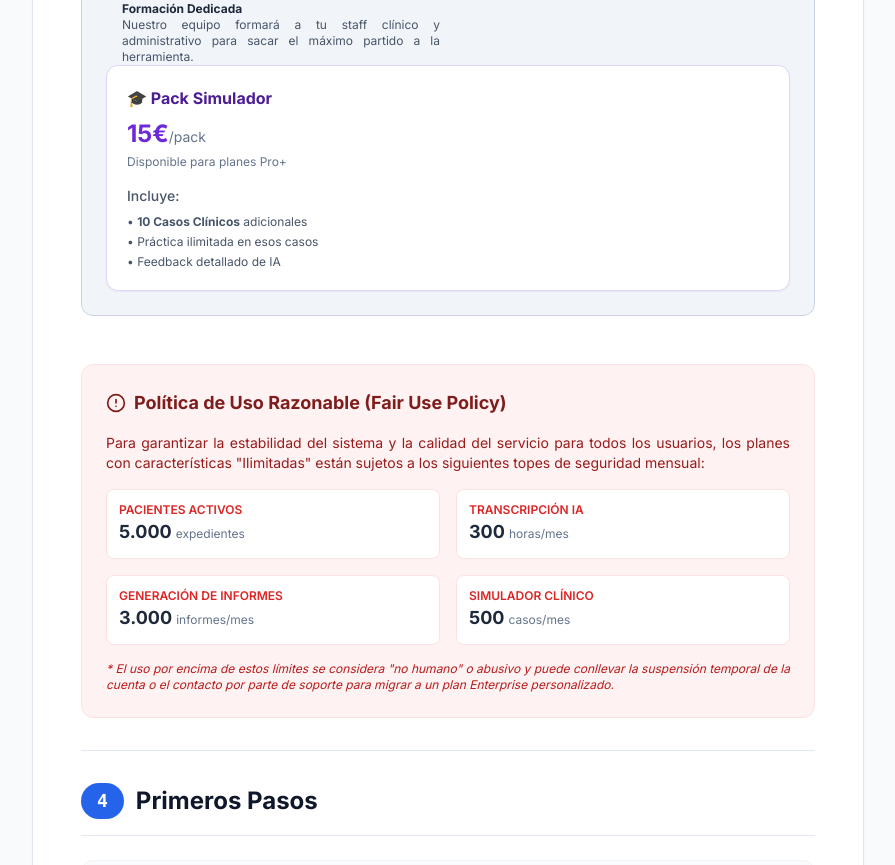
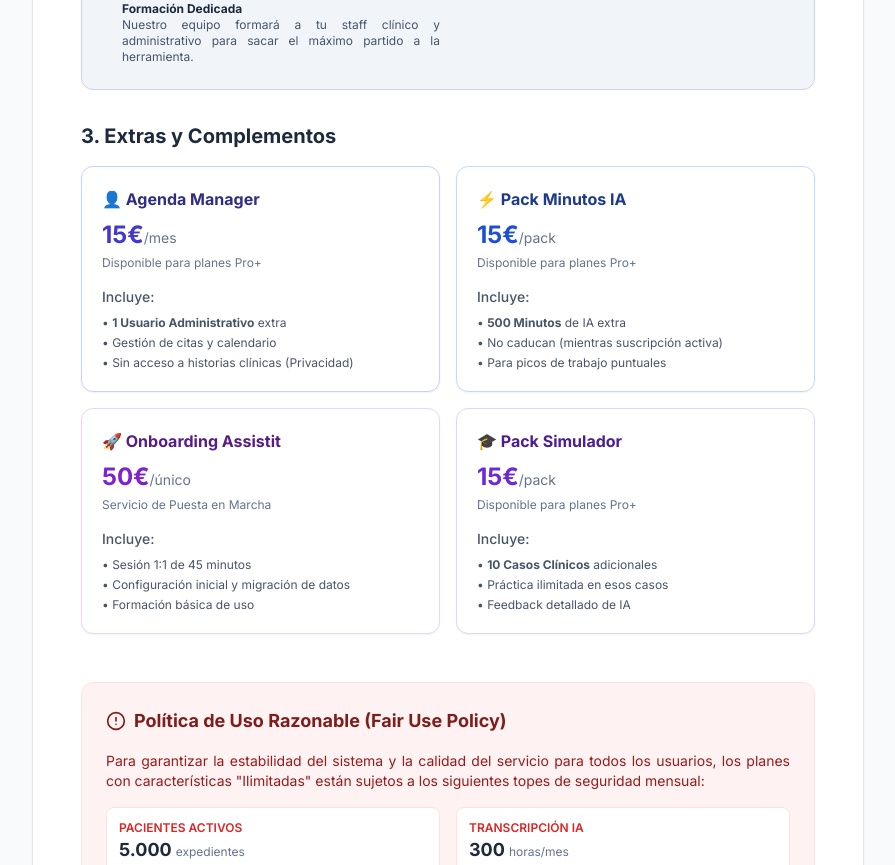
Before and after one commit to biogerardvilalta-ctrl/psicoaissist-platform, a Next.js app in the folder frontend/: page /docs/manual in a window 1280 px wide. Shown: the part 4940-5805 px from the top of the page, without its empty margins (192-1087 px from the left). Built offline with nearby package versions, Linux system fonts and the light colour scheme.

Commit message:
packs extras ok

```diff
--- a/frontend/src/app/docs/manual/page.tsx
+++ b/frontend/src/app/docs/manual/page.tsx
@@ -422,6 +422,50 @@ export default function ManualPage() {
                                             </li>
                                         </ul>
                                     </div>
+                                </div>
+                            </div>
+
+                            <h3 className="mt-8 mb-4 text-xl font-bold text-slate-800">3. Extras y Complementos</h3>
+                            <div className="grid md:grid-cols-2 gap-4 mb-8 not-prose">
+                                {/* Agenda Manager */}
+                                <div className="p-5 bg-white rounded-xl border border-indigo-200 shadow-sm">
+                                    <h4 className="font-bold text-indigo-900 mb-2">👤 Agenda Manager</h4>
+                                    <p className="text-2xl font-bold text-indigo-700 mb-1">15€<span className="text-sm font-normal text-slate-500">/mes</span></p>
+                                    <p className="text-xs text-slate-500 mb-4">Disponible para planes Pro+</p>
+                                    <p className="text-sm text-slate-600 mb-2 font-medium">Incluye:</p>
+                                    <ul className="text-xs text-slate-600 space-y-1">
+                                        <li>• <strong>1 Usuario Administrativo</strong> extra</li>
+                                        <li>• Gestión de citas y calendario</li>
+                                        <li>• Sin acceso a historias clínicas (Privacidad)</li>
+                                    </ul>
+                                </div>
+
+                                {/* Minute Pack */}
+                                <div className="p-5 bg-white rounded-xl border border-blue-200 shadow-sm">
+                                    <h4 className="font-bold text-blue-900 mb-2">⚡ Pack Minutos IA</h4>
+                                    <p className="text-2xl font-bold text-blue-700 mb-1">15€<span className="text-sm font-normal text-slate-500">/pack</span></p>
+                                    <p className="text-xs text-slate-500 mb-4">Disponible para planes Pro+</p>
+                                    <p className="text-sm text-slate-600 mb-2 font-medium">Incluye:</p>
+                                    <ul className="text-xs text-slate-600 space-y-1">
+                                        <li>• <strong>500 Minutos</strong> de IA extra</li>
+                                        <li>• No caducan (mientras suscripción activa)</li>
+                                        <li>• Para picos de trabajo puntuales</li>
+                                    </ul>
+                                </div>
+
+                                {/* Onboarding */}
+                                <div className="p-5 bg-white rounded-xl border border-purple-200 shadow-sm">
+                                    <h4 className="font-bold text-purple-900 mb-2">🚀 Onboarding Assistit</h4>
+                                    <p className="text-2xl font-bold text-purple-700 mb-1">50€<span className="text-sm font-normal text-slate-500">/único</span></p>
+                                    <p className="text-xs text-slate-500 mb-4">Servicio de Puesta en Marcha</p>
+                                    <p className="text-sm text-slate-600 mb-2 font-medium">Incluye:</p>
+                                    <ul className="text-xs text-slate-600 space-y-1">
+                                        <li>• Sesión 1:1 de 45 minutos</li>
+                                        <li>• Configuración inicial y migración de datos</li>
+                                        <li>• Formación básica de uso</li>
+                                    </ul>
+                                </div>
+
                                 {/* Simulator Pack */}
                                 <div className="p-5 bg-white rounded-xl border border-violet-200 shadow-sm">
                                     <h4 className="font-bold text-violet-900 mb-2">🎓 Pack Simulador</h4>
@@ -434,8 +478,6 @@ export default function ManualPage() {
                                         <li>• Feedback detallado de IA</li>
                                     </ul>
                                 </div>
-                                </div>
-
                             </div>
 
                             <div className="mt-12 p-6 bg-red-50 rounded-xl border border-red-100">
@@ -624,7 +666,7 @@ export default function ManualPage() {
                         </section>
                     </div>
                 </div>
-            </div>
-        </div>
+            </div >
+        </div >
     );
 }
```
Lines whose indentation alone changed are shown as unchanged.
